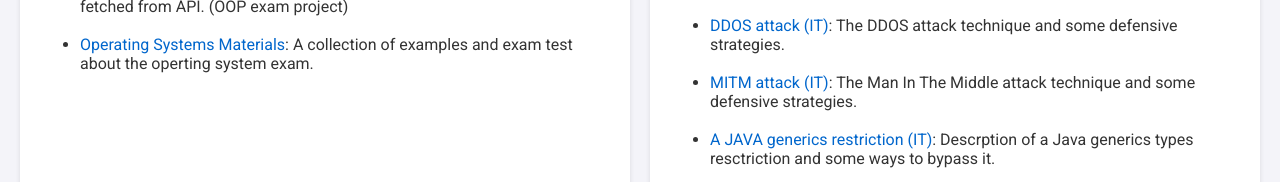
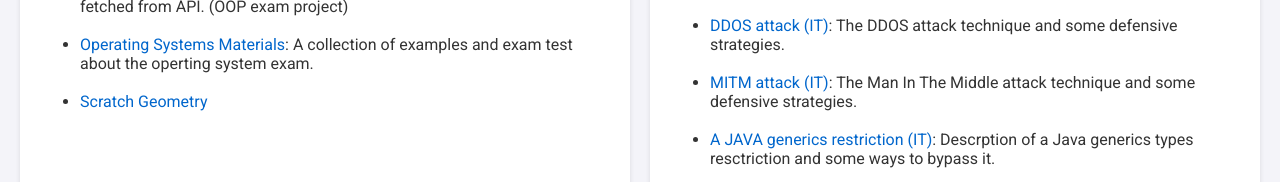
Before and after one commit to fabrizio-tedeschi/fabrizio-tedeschi.github.io, a plain HTML site: page index.html in a window 1280 px wide. Shown: the part 527-709 px from the top of the page. Drawn offline with Linux system fonts and the light colour scheme.

Commit message:
Added scratch link

```diff
--- a/index.html
+++ b/index.html
@@ -38,6 +38,8 @@
                 <li><a href="https://github.com/fabrizio-tedeschi/EarthQuakeProject" target="_blank">Earthquake APP</a>: An earthquake app that shows a list of seismic events fetched from API. (OOP exam project)</li>
                 <br>
                 <li><a href="https://github.com/fabrizio-tedeschi/OperatingSystems" target="_blank">Operating Systems Materials</a>: A collection of examples and exam test about the operting system exam.</li>
+                <br>
+                <li><a href="https://drive.google.com/drive/folders/1Lgj40O907cFKx8ToZqF_18cd1LgO9p2c?usp=sharing">Scratch Geometry</a></Scratch></li>
             </ul>
         </section>
         <section>
```
